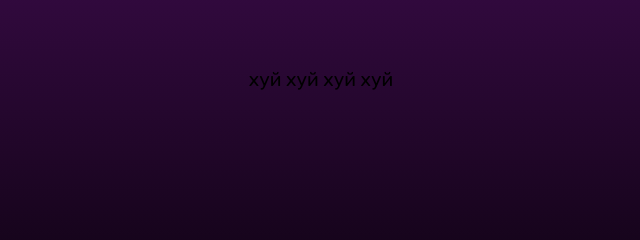
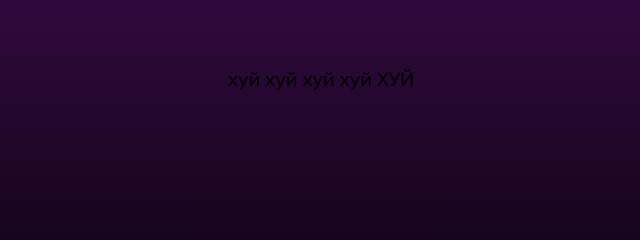
Before and after one commit to Cheloveck229/NetZavisimostiProject.ru, a plain HTML site: page index.html in a window 1280 px wide. Shown: the part 288-528 px from the top of the page, 319-959 px from the left. Drawn offline with Linux system fonts and the light colour scheme.

Commit message:
Two Test Version

```diff
--- a/index.html
+++ b/index.html
@@ -32,7 +32,7 @@
         </header>
         <main>
             <div class="text">
-                хуй хуй хуй хуй
+                хуй хуй хуй хуй ХУЙ
             </div>
         </main>
         <footer>
```
